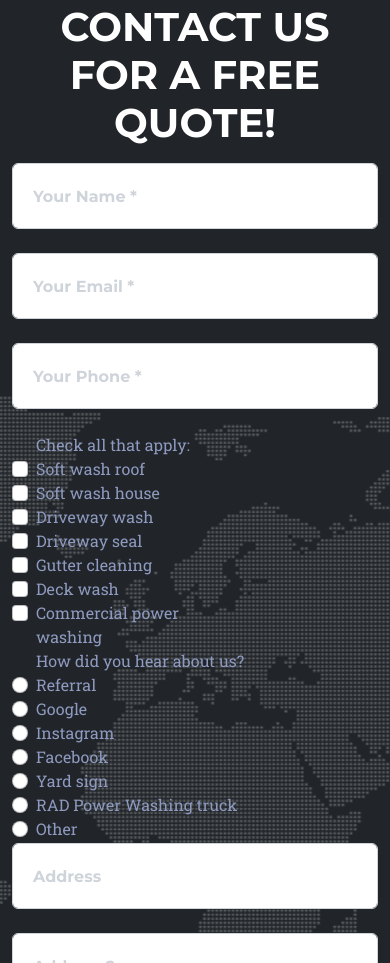
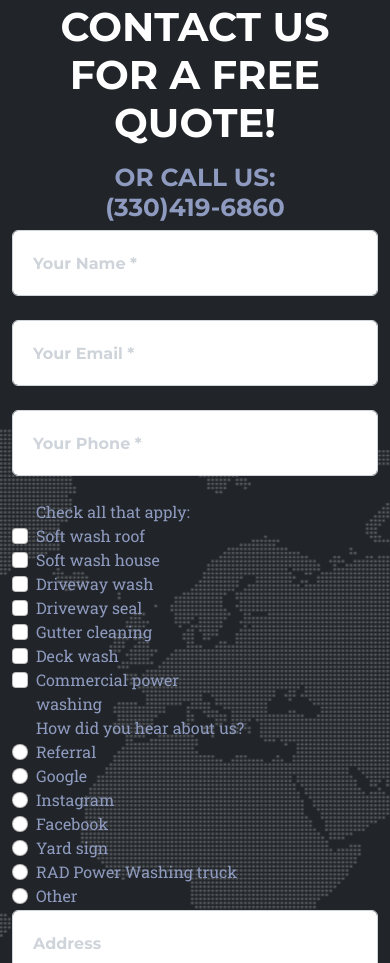
Before and after one commit to ruthrootz/rad-power-washing-test, a website: page views/index.html in a window 390 px wide. Shown: the part 4026-4989 px from the top of the page. Drawn offline with nearby package versions, Linux system fonts and the light colour scheme; files that its build step writes are made by us from their sources; files whose address does not match are found by name.

Commit message:
added phone number to contact form

```diff
--- a/views/index.html
+++ b/views/index.html
@@ -172,6 +172,7 @@
             <div class="container">
                 <div class="text-center">
                     <h2 class="section-heading text-uppercase">Contact us for a free quote!</h2>
+                    <h2 class="section-subheading text-uppercase">Or call us:<a class="nav-link" href="tel:330-419-6860">(330)419-6860</a></h2>
                 </div>
                 <form id="contactForm" data-sb-form-api-token="API_TOKEN">
                     <div class="row align-items-stretch mb-5">
```
